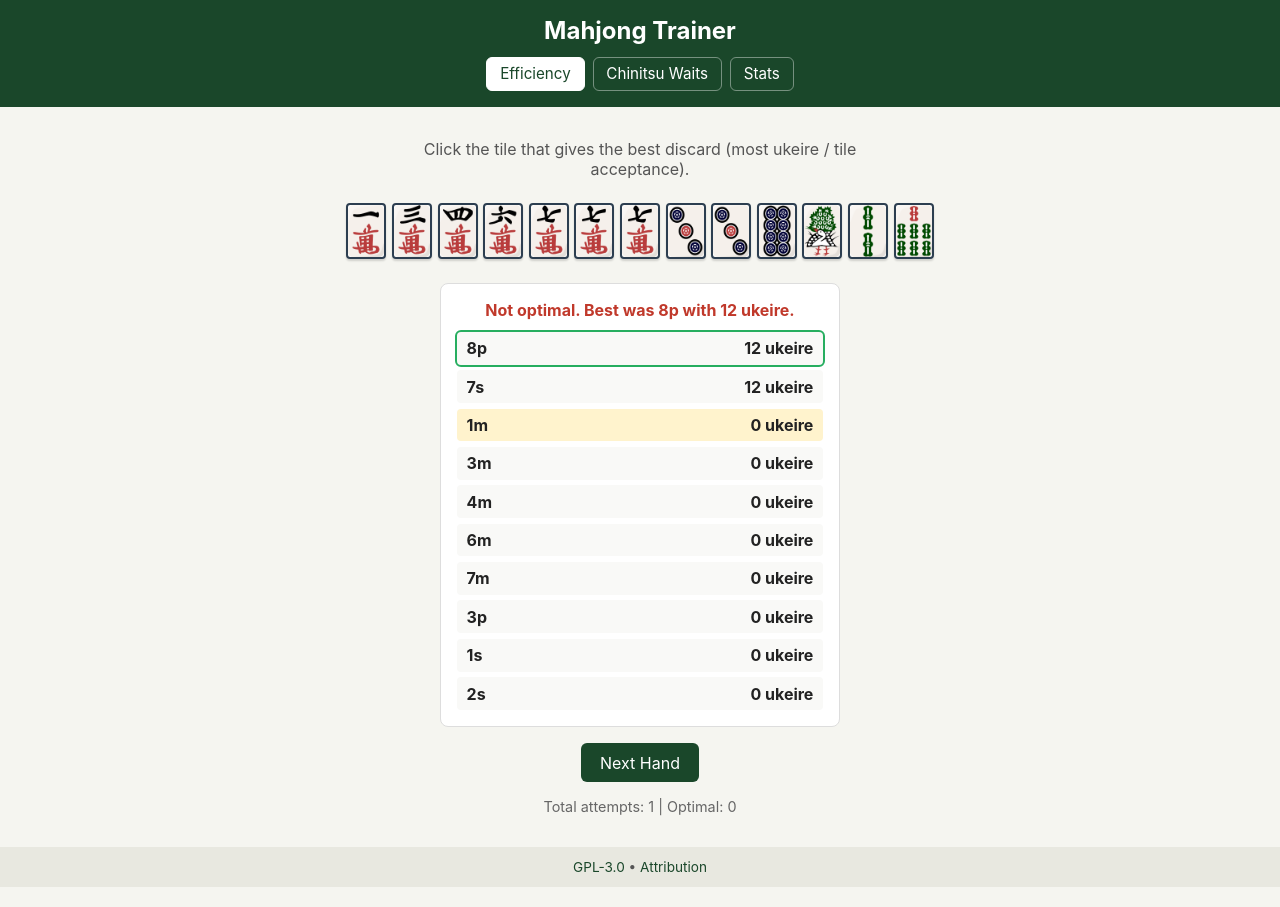
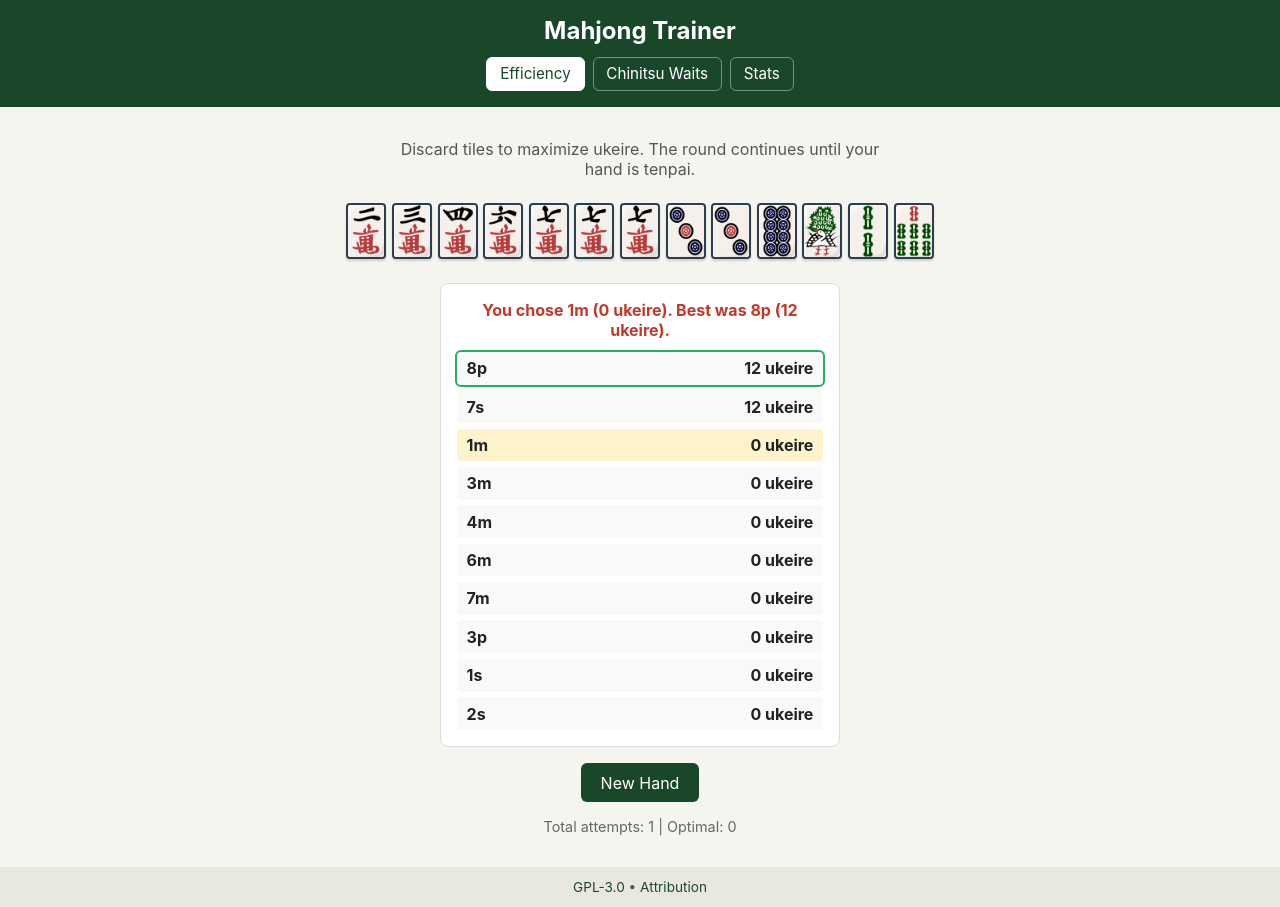
Before and after one commit to erdostom/mahjongtrainer, a React (Vite) app: page / in a window 1280 px wide. Both pictures are taken after a click on the button 366 px from the left and 230 px from the top of the page. Built offline with nearby package versions, Linux system fonts and the light colour scheme.

Commit message:
better tenpai

```diff
--- a/src/engine/tiles.ts
+++ b/src/engine/tiles.ts
@@ -131,3 +131,12 @@ export function handTotal(hand: number[]): number {
 export function cloneHand(hand: number[]): number[] {
   return hand.slice();
 }
+
+export function drawTile(hand: number[], wall: number[]): TileIndex | null {
+  const pool = handToTileIndices(wall);
+  if (pool.length === 0) return null;
+  const tile = pool[randomInt(pool.length)];
+  wall[tile]--;
+  hand[tile]++;
+  return tile;
+}
--- a/src/modes/EfficiencyMode.tsx
+++ b/src/modes/EfficiencyMode.tsx
@@ -3,8 +3,13 @@
 import { useEffect, useState } from 'react';
 import Hand from '../components/Hand';
 import { generateEfficiencyHand } from '../engine/generate';
-import { calculateDiscardUkeire, evaluateBestDiscard, isOptimalDiscard, type UkeireResult } from '../engine/ukeire';
-import { tileFromIndex, type TileIndex } from '../engine/tiles';
+import { calculateStandardShanten } from '../engine/shanten';
+import {
+  calculateDiscardUkeire,
+  evaluateBestDiscard,
+  type UkeireResult,
+} from '../engine/ukeire';
+import { drawTile, handToTileIndices, sortTileIndices, tileFromIndex, type TileIndex } from '../engine/tiles';
 import {
   loadEfficiencyAttempts,
   saveEfficiencyAttempts,
@@ -12,34 +17,68 @@ import {
 } from '../storage';
 import './EfficiencyMode.css';
 
+interface DiscardResult {
+  chosenTile: TileIndex;
+  bestTile: TileIndex;
+  chosenUkeire: number;
+  bestUkeire: number;
+  optimal: boolean;
+  options: { tile: TileIndex; value: number }[];
+}
+
 export default function EfficiencyMode() {
   const [handTiles, setHandTiles] = useState<TileIndex[]>([]);
+  const [handCounts, setHandCounts] = useState<number[]>([]);
+  const [wallCounts, setWallCounts] = useState<number[]>([]);
   const [ukeire, setUkeire] = useState<UkeireResult[]>([]);
-  const [answered, setAnswered] = useState(false);
-  const [chosenTile, setChosenTile] = useState<TileIndex | null>(null);
   const [bestTile, setBestTile] = useState<TileIndex | null>(null);
+  const [handTenpai, setHandTenpai] = useState(false);
+  const [lastDiscard, setLastDiscard] = useState<DiscardResult | null>(null);
+  const [roundComplete, setRoundComplete] = useState(false);
+  const [roundDiscards, setRoundDiscards] = useState<DiscardResult[]>([]);
   const [attempts, setAttempts] = useState<EfficiencyAttempt[]>(loadEfficiencyAttempts());
 
   useEffect(() => {
-    newHand();
+    newRound();
   }, []);
 
-  function newHand() {
+  function newRound() {
     const result = generateEfficiencyHand();
+    const discards = calculateDiscardUkeire(result.hand, result.wall);
+    const best = evaluateBestDiscard(discards);
+    const tenpai = calculateStandardShanten(result.hand) === 0;
+
     setHandTiles(result.handTiles);
-    const discards = calculateDiscardUkeire(result.hand, result.wall);
+    setHandCounts(result.hand);
+    setWallCounts(result.wall);
     setUkeire(discards);
-    const best = evaluateBestDiscard(discards);
     setBestTile(best);
-    setAnswered(false);
-    setChosenTile(null);
+    setHandTenpai(tenpai);
+    setLastDiscard(null);
+    setRoundDiscards([]);
+    setRoundComplete(tenpai);
   }
 
   function handleTileClick(tile: TileIndex) {
-    if (answered || bestTile === null) return;
+    if (roundComplete || bestTile === null) return;
 
     const chosenUkeire = ukeire[tile].value;
     const bestUkeire = ukeire[bestTile].value;
+    const optimal = chosenUkeire === bestUkeire;
+
+    const options = handTiles
+      .filter((t, i, arr) => arr.indexOf(t) === i)
+      .map(t => ({ tile: t, value: ukeire[t]?.value ?? 0 }))
+      .sort((a, b) => b.value - a.value);
+
+    const result: DiscardResult = {
+      chosenTile: tile,
+      bestTile,
+      chosenUkeire,
+      bestUkeire,
+      optimal,
+      options,
+    };
 
     const attempt: EfficiencyAttempt = {
       timestamp: Date.now(),
@@ -48,40 +87,80 @@ export default function EfficiencyMode() {
       chosenUkeire,
       bestUkeire,
     };
+    const updatedAttempts = [...attempts, attempt];
+    setAttempts(updatedAttempts);
+    saveEfficiencyAttempts(updatedAttempts);
 
-    const updated = [...attempts, attempt];
-    setAttempts(updated);
-    saveEfficiencyAttempts(updated);
+    const newRoundDiscards = [...roundDiscards, result];
+    setRoundDiscards(newRoundDiscards);
+    setLastDiscard(result);
 
-    setChosenTile(tile);
-    setAnswered(true);
+    let newHand = handCounts.slice();
+    let newWall = wallCounts.slice();
+    newHand[tile]--;
+
+    const shantenAfterDiscard = calculateStandardShanten(newHand);
+    const wallEmpty = handToTileIndices(newWall).length === 0;
+
+    if (shantenAfterDiscard === 0 || wallEmpty) {
+      const finalTenpai = shantenAfterDiscard === 0;
+      setHandCounts(newHand);
+      setHandTiles(sortTileIndices(handToTileIndices(newHand)));
+      setHandTenpai(finalTenpai);
+      setRoundComplete(true);
+      return;
+    }
+
+    const drawn = drawTile(newHand, newWall);
+    if (drawn === null) {
+      setHandCounts(newHand);
+      setHandTiles(sortTileIndices(handToTileIndices(newHand)));
+      setHandTenpai(false);
+      setRoundComplete(true);
+      return;
+    }
+
+    const tenpai = calculateStandardShanten(newHand) === 0;
+    const newDiscards = calculateDiscardUkeire(newHand, newWall);
+    const newBest = evaluateBestDiscard(newDiscards);
+    setHandTiles(sortTileIndices(handToTileIndices(newHand)));
+    setHandCounts(newHand);
+    setWallCounts(newWall);
+    setUkeire(newDiscards);
+    setBestTile(newBest);
+    setHandTenpai(tenpai);
+
+    if (tenpai) {
+      setRoundComplete(true);
+    }
   }
 
-  const sortedDiscards = handTiles
-    .filter((tile, index, arr) => arr.indexOf(tile) === index)
-    .map(tile => ({ tile, value: ukeire[tile]?.value ?? 0 }))
-    .sort((a, b) => b.value - a.value);
+  const optimalCount = roundDiscards.filter(d => d.optimal).length;
 
   return (
     <div className="efficiency-mode">
       <div className="mode-description">
-        Click the tile that gives the best discard (most ukeire / tile acceptance).
+        {roundComplete
+          ? handTenpai
+            ? 'Tenpai! Round complete.'
+            : 'Round complete.'
+          : 'Discard tiles to maximize ukeire. The round continues until your hand is tenpai.'}
       </div>
 
-      <Hand tiles={handTiles} onTileClick={handleTileClick} disabled={answered} />
+      <Hand tiles={handTiles} onTileClick={handleTileClick} disabled={roundComplete} />
 
-      {answered && chosenTile !== null && bestTile !== null && (
+      {lastDiscard && (
         <div className="result-panel">
-          <div className={isOptimalDiscard(chosenTile, ukeire) ? 'correct' : 'incorrect'}>
-            {isOptimalDiscard(chosenTile, ukeire)
-              ? 'Correct! Best discard.'
-              : `Not optimal. Best was ${tileLabel(bestTile)} with ${ukeire[bestTile].value} ukeire.`}
+          <div className={lastDiscard.optimal ? 'correct' : 'incorrect'}>
+            {lastDiscard.optimal
+              ? `Correct! ${tileLabel(lastDiscard.chosenTile)} is best (${lastDiscard.chosenUkeire} ukeire).`
+              : `You chose ${tileLabel(lastDiscard.chosenTile)} (${lastDiscard.chosenUkeire} ukeire). Best was ${tileLabel(lastDiscard.bestTile)} (${lastDiscard.bestUkeire} ukeire).`}
           </div>
           <div className="ukeire-table">
-            {sortedDiscards.map(({ tile, value }) => (
+            {lastDiscard.options.map(({ tile, value }) => (
               <div
                 key={tile}
-                className={`ukeire-row ${tile === chosenTile ? 'chosen' : ''} ${tile === bestTile ? 'best' : ''}`}
+                className={`ukeire-row ${tile === lastDiscard.chosenTile ? 'chosen' : ''} ${tile === lastDiscard.bestTile ? 'best' : ''}`}
               >
                 <span className="tile-name">{tileLabel(tile)}</span>
                 <span className="ukeire-value">{value} ukeire</span>
@@ -91,8 +170,14 @@ export default function EfficiencyMode() {
         </div>
       )}
 
-      <button className="primary-button" onClick={newHand}>
-        Next Hand
+      {roundComplete && (
+        <div className="round-summary">
+          {roundDiscards.length} discards, {optimalCount} optimal.
+        </div>
+      )}
+
+      <button className="primary-button" onClick={newRound}>
+        {roundComplete ? 'Next Hand' : 'New Hand'}
       </button>
 
       <div className="stats-summary">
```
Also changed, not shown: 4 other files (tests, documents, lock files or other folders).
